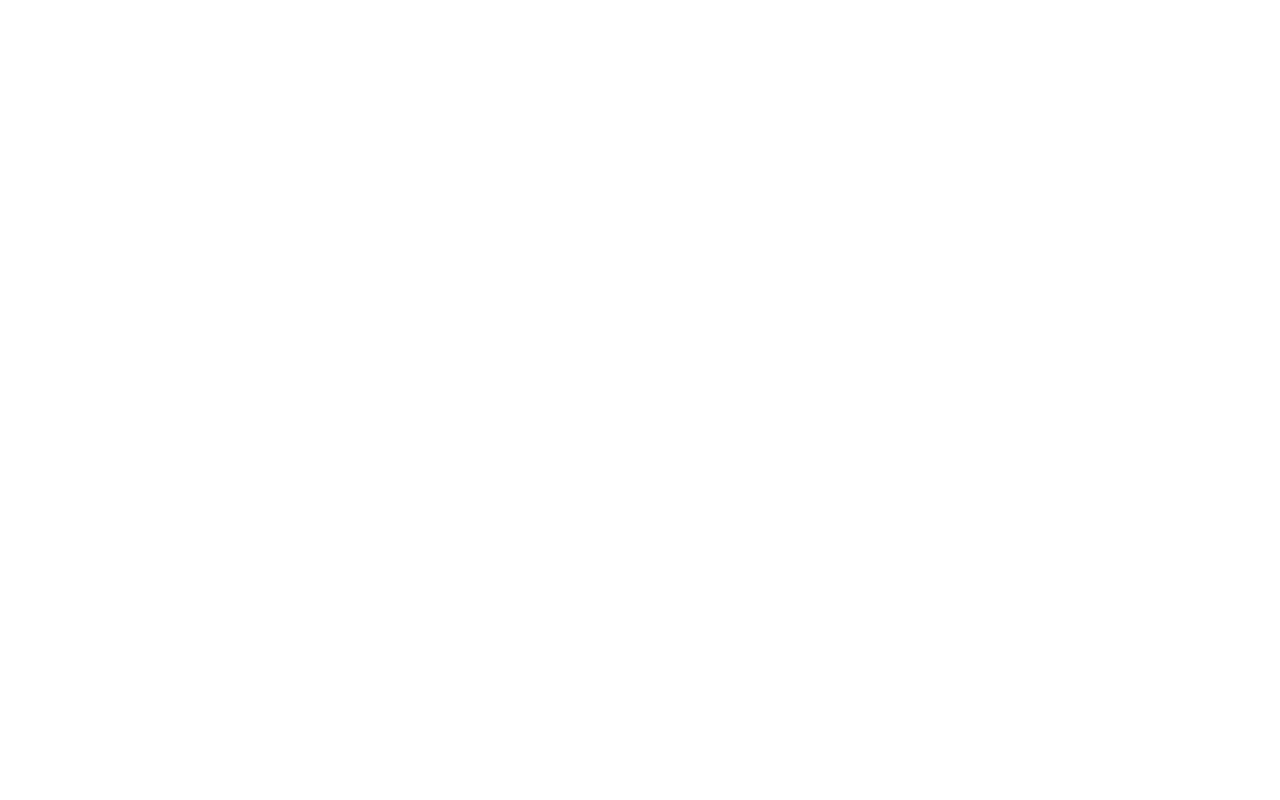
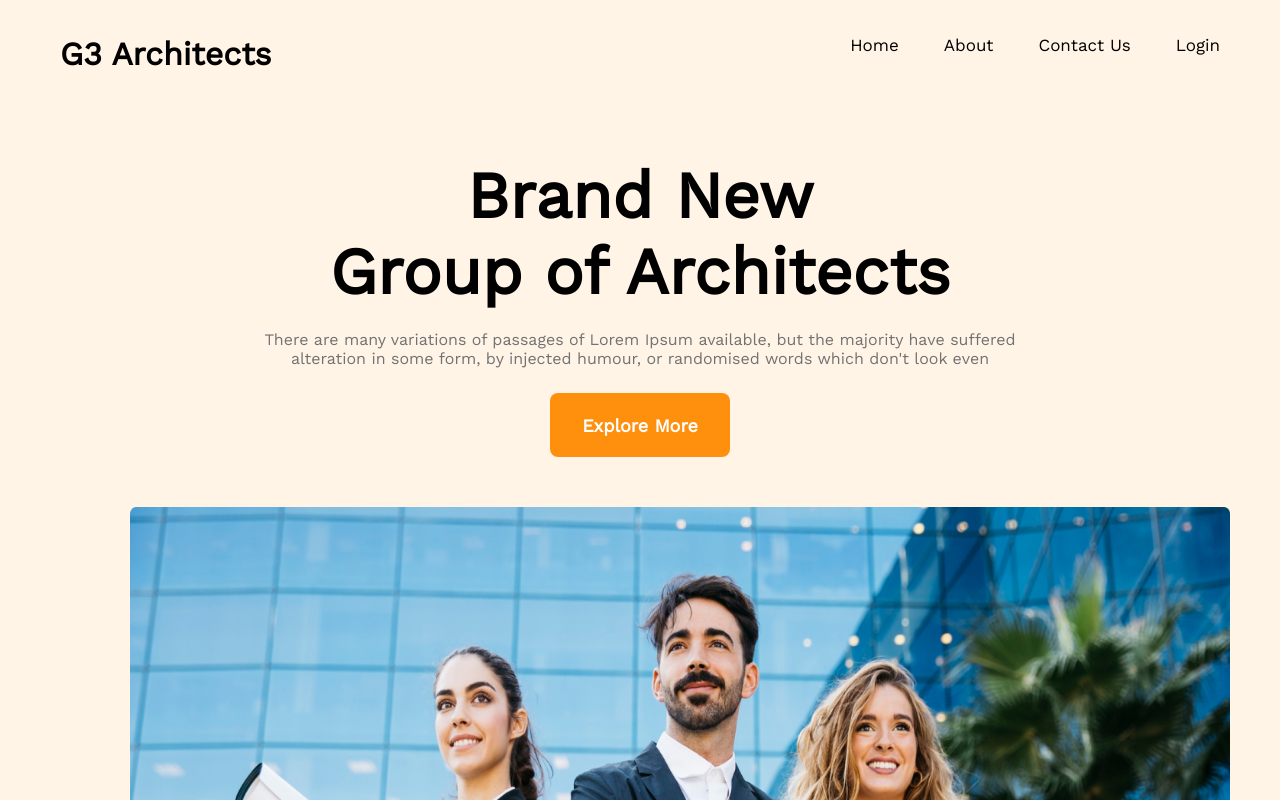
Before and after one commit to DevNaim45/second-assignment, a plain HTML site: page index.html in a window 1280 px wide. Shown: the top 800 px of the page. Drawn offline with nearby package versions, Linux system fonts and the light colour scheme.

Commit message:
commited

```diff
--- a/index.html
+++ b/index.html
@@ -1,12 +1,41 @@
 <!DOCTYPE html>
 <html lang="en">
+
 <head>
     <meta charset="UTF-8">
     <meta http-equiv="X-UA-Compatible" content="IE=edge">
     <meta name="viewport" content="width=device-width, initial-scale=1.0">
-    <title>Document</title>
+    <title>Architect</title>
+    <link rel="preconnect" href="https://fonts.googleapis.com">
+    <link rel="preconnect" href="https://fonts.gstatic.com" crossorigin>
+    <link href="https://fonts.googleapis.com/css2?family=Open+Sans&family=Work+Sans&display=swap" rel="stylesheet">
+    <link rel="stylesheet" href="style.css">
 </head>
+
 <body>
+    <main class="banner">
+        <header class="head">
+            <span>
+                <h1>G3 Architects</h1>
+            </span>
+            <span>
+                <ul>
+                    <li><a href="">Home</a></li>
+                    <li><a href="">About</a></li>
+                    <li><a href="">Contact Us</a></li>
+                    <li><a href="">Login</a></li>
+                </ul>
+            </span>
+        </header>
+        <div class="banner-des">
+            <h1>Brand New <br>
+                Group of Architects</h1>
+            <p>There are many variations of passages of Lorem Ipsum available, but the majority have suffered alteration
+                in some form, by injected humour, or randomised words which don't look even</p>
+            <button class="primary-btn">Explore More</button>
+            <img src="./images/banner.png" alt="">
+        </div>
+    </main>
+</body>
 
-</body>
 </html>
--- a/style.css
+++ b/style.css
@@ -0,0 +1,80 @@
+* {
+    margin: 0;
+    padding: 0;
+    font-family: 'Open Sans', sans-serif;
+    font-family: 'Work Sans', sans-serif;
+}
+
+.banner {
+    background: rgba(255, 144, 14, 0.1);
+}
+
+.head {
+    display: flex;
+    justify-content: space-between;
+    padding: 35px 60px 25px 60px;
+}
+
+ul {
+    display: flex;
+    gap: 45px;
+}
+
+li {
+    list-style: none;
+}
+
+li a {
+    text-decoration: none;
+    font-family: 'Work Sans';
+    font-style: normal;
+    font-weight: 500;
+    font-size: 17px;
+    color: black;
+
+}
+
+.primary-btn {
+    font-family: 'Work Sans';
+    font-style: normal;
+    font-weight: 600;
+    font-size: 18px;
+    width: 180px;
+    color: white;
+    height: 64px;
+    background: #FF900E;
+    border-radius: 8px;
+    border: none;
+    margin-top: 25px;
+}
+
+.banner-des {
+    text-align: center;
+    align-items: center;
+    padding: 0 240px;
+
+}
+
+.banner-des h1 {
+    font-family: 'Work Sans';
+    font-style: normal;
+    font-weight: 900;
+    font-size: 65px;
+    margin-top: 60px;
+}
+
+.banner-des p {
+    font-family: 'Work Sans';
+    font-style: normal;
+    font-weight: 400;
+    font-size: 16px;
+    color: #727272;
+    margin-top: 20px;
+}
+
+.banner-des img {
+    width: 1100px;
+    height: 600px;
+    margin-top: 50px;
+    margin-left: -110px;
+}
```
